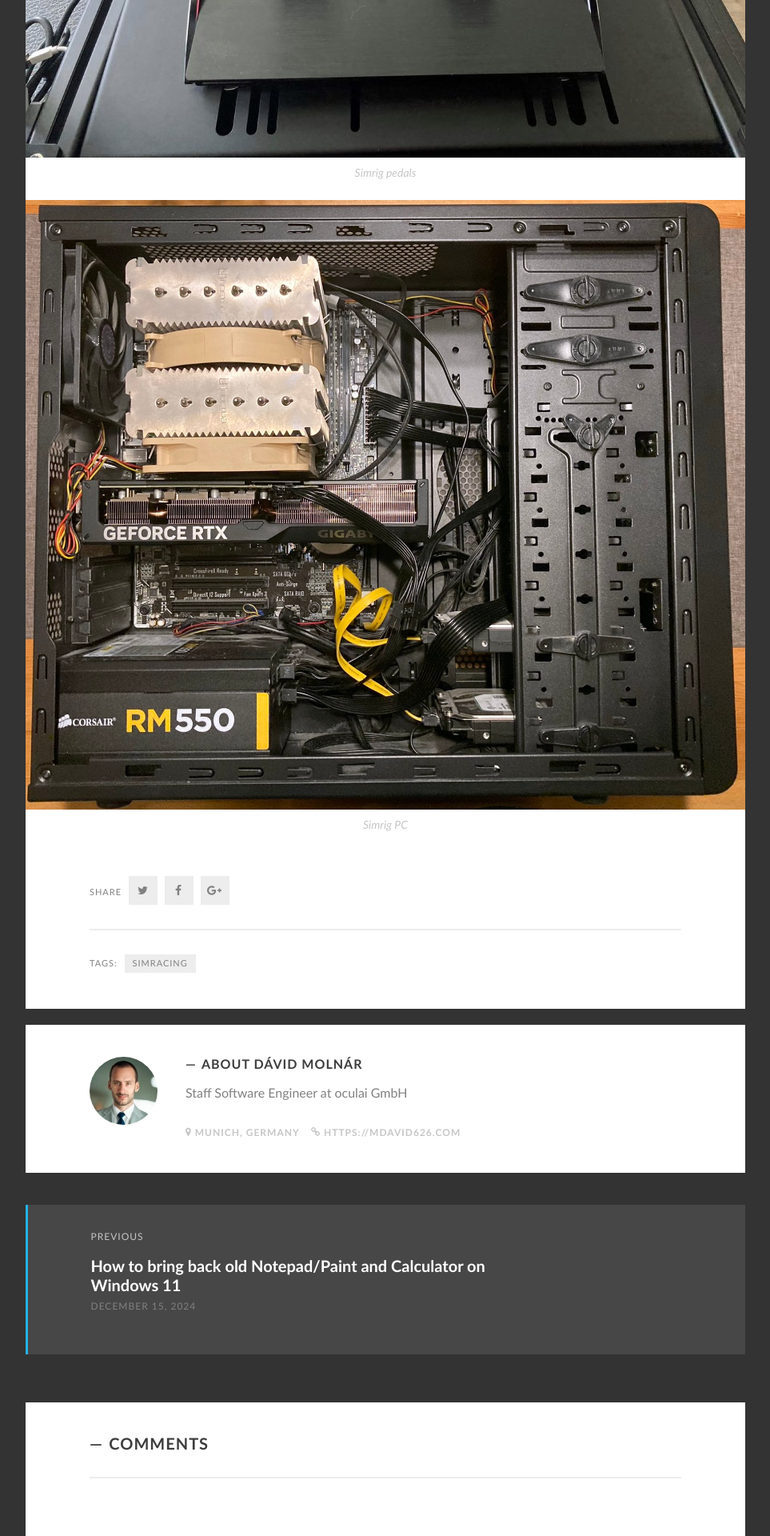
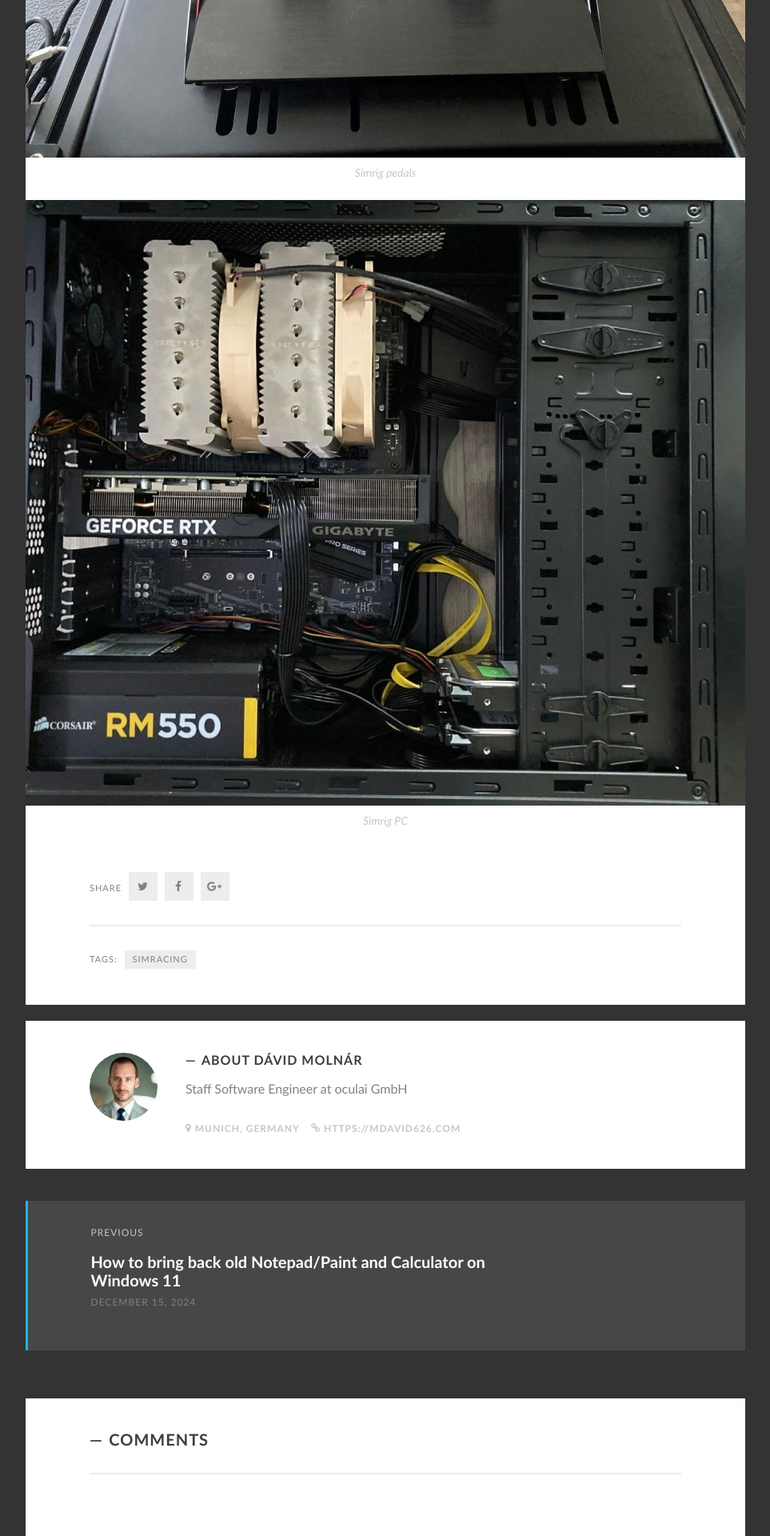
Before and after one commit to mdavid626/blog, a Jekyll site: the page built from _posts/2025-06-01-My-simrig.md, in a window 1280 px wide. Shown: the part 4296-6216 px from the top of the page at 80% size, without its empty margins (8-971 px from the left). Built offline with Jekyll 4.4.1, drawn with Linux system fonts in a browser that asks for light colours; some web fonts are replaced; comment, search, counter and statistics services are not loaded.

Commit message:
Update image

```diff
--- a/_posts/2025-06-01-My-simrig.md
+++ b/_posts/2025-06-01-My-simrig.md
@@ -41,4 +41,4 @@
 
 {% include image_full.html imageurl="/images/posts/simrig-pedals.jpg?v=1" link="/images/posts/simrig-pedals-big.jpg?v=1" title="Simrig pedals" caption="Simrig pedals" %}
 
-{% include image_full.html imageurl="/images/posts/simrig-pc.jpg?v=1" link="/images/posts/simrig-pc-big.jpg?v=1" title="Simrig PC" caption="Simrig PC" %}
+{% include image_full.html imageurl="/images/posts/simrig-pc.jpg?v=2" link="/images/posts/simrig-pc-big.jpg?v=2" title="Simrig PC" caption="Simrig PC" %}
```
Also changed, not shown: images/posts/simrig-pc-big.jpg, images/posts/simrig-pc.jpg.
